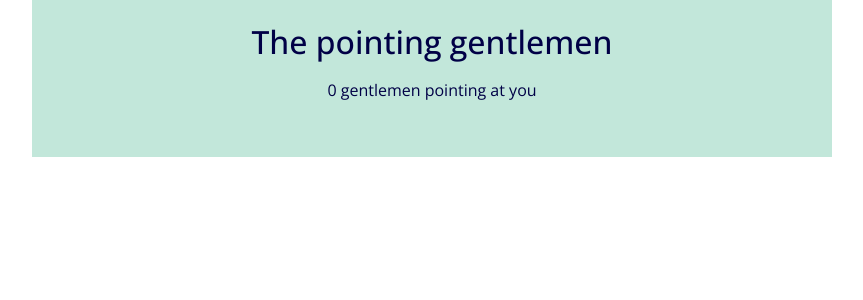
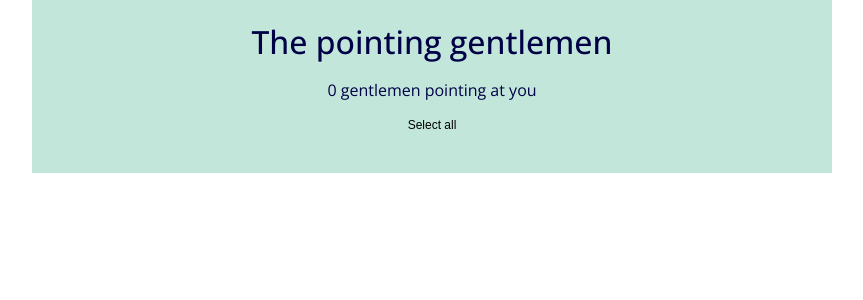
Before and after one commit to menchu123/w04ch1-Gentlemen, a React (Create React App) app: page / in a window 1280 px wide. Shown: the top 300 px of the page, without its empty margins (208-1071 px from the left). Built offline with nearby package versions, Linux system fonts and the light colour scheme.

Commit message:
Added static Button component (dinamic tbc)

```diff
--- a/src/App.js
+++ b/src/App.js
@@ -1,4 +1,5 @@
 import "./App.css";
+import Button from "./componentes/info/button/Button.js";
 import Info from "./componentes/info/Info.js";
 
 function App() {
@@ -9,6 +10,7 @@
       </header>
       <section className="controls">
         <Info />
+        <Button />
       </section>
       <main className="main"></main>
     </div>
--- a/src/componentes/info/Info.js
+++ b/src/componentes/info/Info.js
@@ -1,5 +1,3 @@
-import "./Info.css";
-
 function Info() {
   return <p className="info">0 gentlemen pointing at you</p>;
 }
--- /dev/null
+++ b/src/componentes/info/button/Button.js
@@ -0,0 +1,7 @@
+import "./Button.css";
+
+function Button() {
+  return <button className="button button--select">Select all</button>;
+}
+
+export default Button;
```
Also changed, not shown: src/componentes/info/button/Button.css (renamed from src/componentes/info/Info.css).
